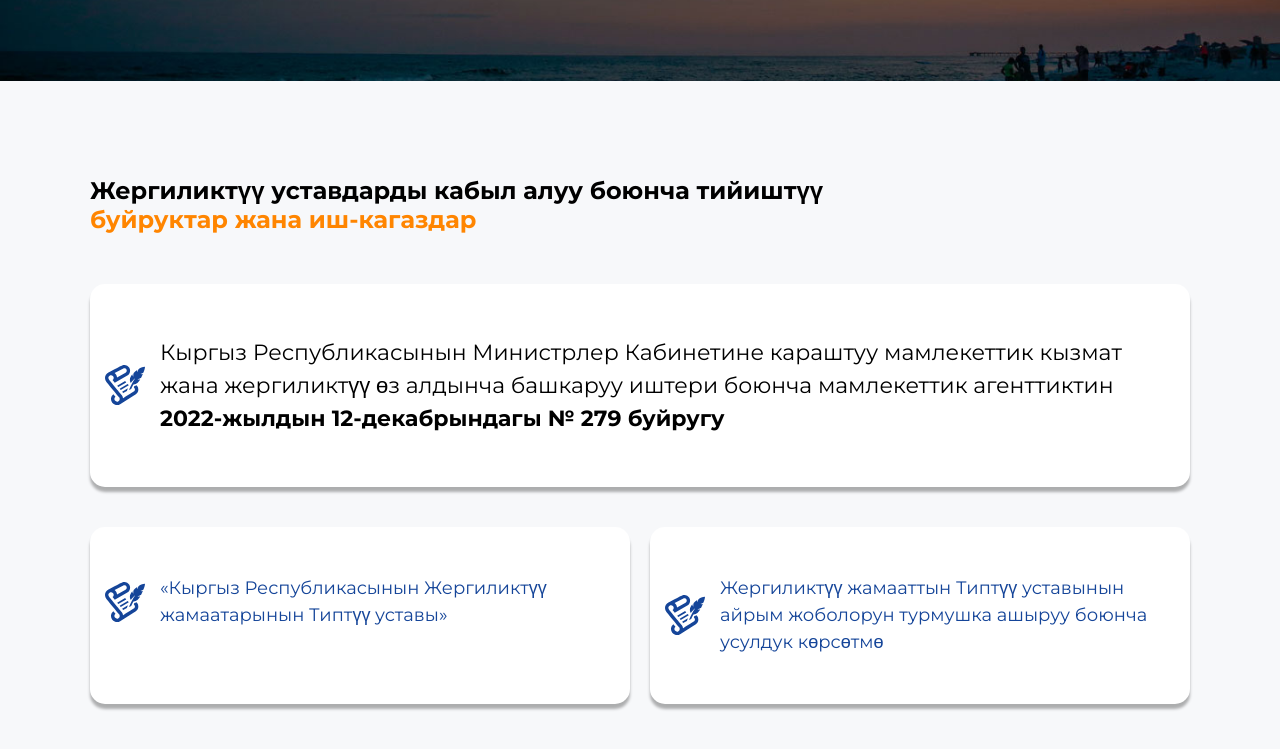
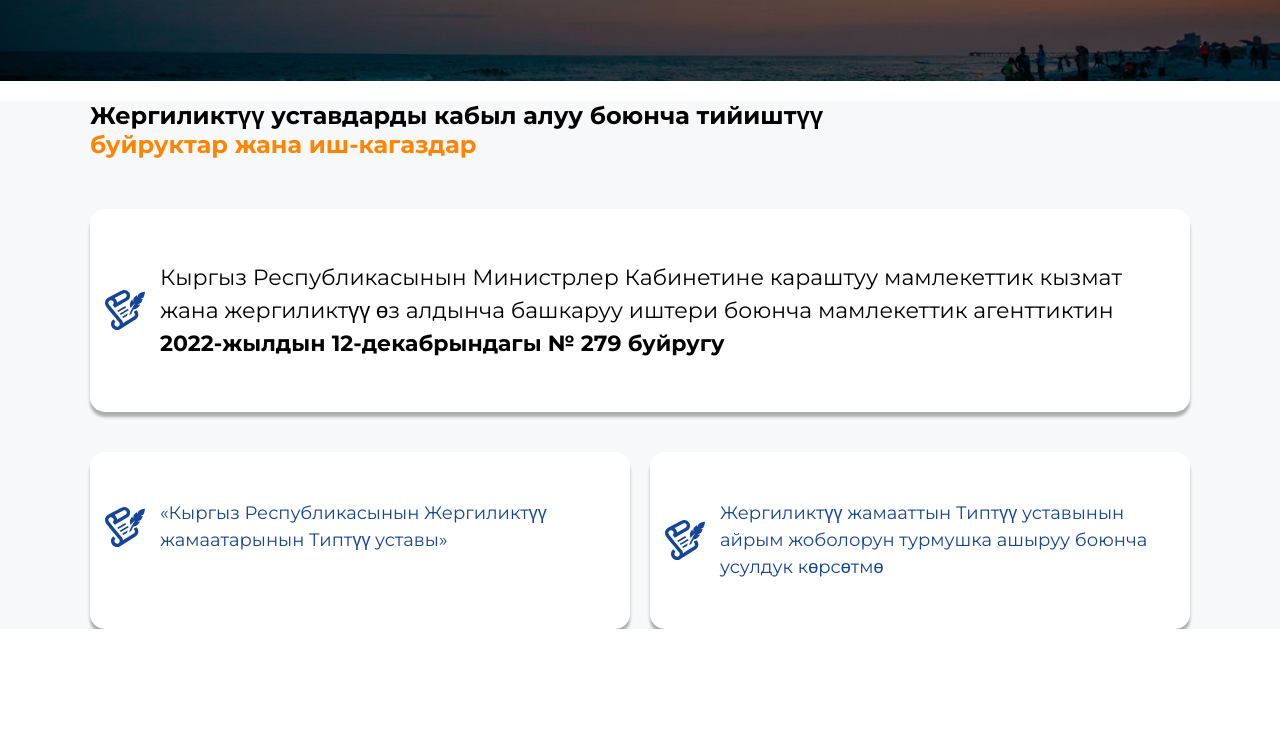
Before and after one commit to zhanybekovich/gagsmu, a Gatsby site: page / in a window 1280 px wide. Shown: the part 519-1268 px from the top of the page. After the commit the page ends 1148 px from the top, so only its background shows below. Built offline with nearby package versions, Linux system fonts and the light colour scheme; Gatsby itself is replaced by a stand-in of ours.

Commit message:
Improve styles

```diff
--- a/src/components/order/Order.jsx
+++ b/src/components/order/Order.jsx
@@ -22,7 +22,7 @@ const Order = () => {
       initial="hidden"
       whileInView="visible"
       viewport={{ amount: 0.3 }}
-      className="order"
+      className="section order"
       id="order"
     >
       <div className="container">
--- a/src/components/order/order.scss
+++ b/src/components/order/order.scss
@@ -1,6 +1,4 @@
 .order {
-  padding-top: 75px;
-  padding-bottom: 60px;
   background-color: #f7f8fa;
 
   &-main-title {
```
